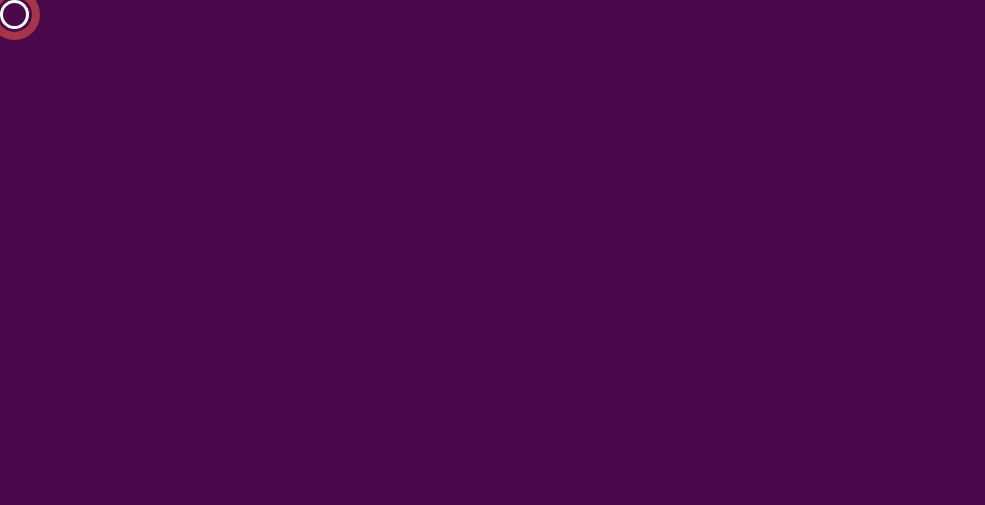
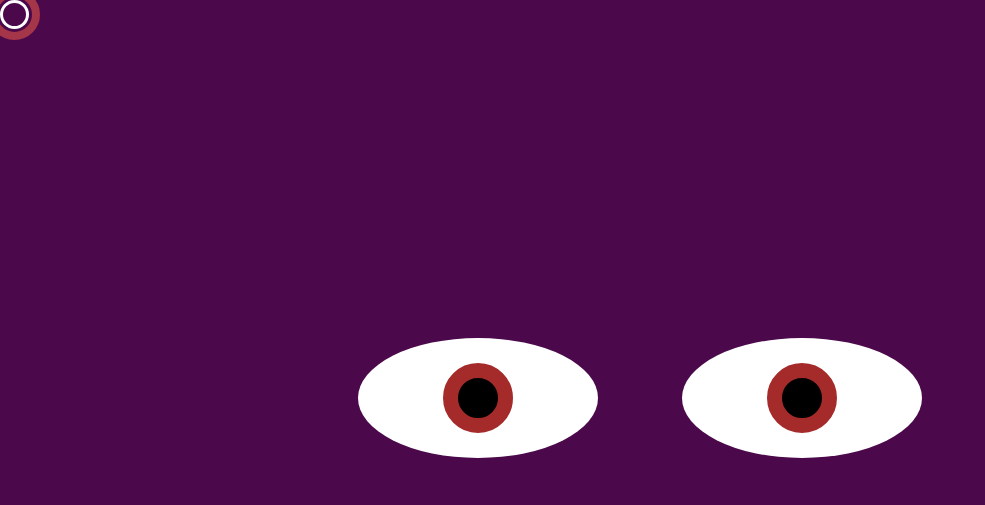
Before and after one commit to agni-c/weird-jungle, a plain HTML site: page index.html in a window 1280 px wide. Shown: the whole page, without its empty margins (0-985 px from the left). Drawn offline with Linux system fonts and the light colour scheme.

Commit message:
Following eyes

```diff
--- a/index.css
+++ b/index.css
@@ -7,12 +7,44 @@ body {
 	cursor: pointer;
 }
 
+/* Moving eyes */
+.eyes {
+	position: absolute;
+	top: 50%;
+	transform: translateY(-50%);
+	width: 100%;
+	text-align: center;
+	/* background-color: gray; */
+}
+.eye {
+	position: relative;
+	width: 240px;
+	height: 120px;
+	background: #fff;
+	display: inline-block;
+	border-radius: 50%;
+	margin: 40px;
+	overflow: hidden;
+}
+.ball {
+	position: absolute;
+	height: 40px;
+	width: 40px;
+	background: #000;
+	border-radius: 50%;
+	top: 50%;
+	left: 50%;
+	transform: translate(-50%, -50%);
+	border: 15px solid brown;
+}
+
 .circle {
 	position: absolute;
 	width: 23px;
 	height: 23px;
 	border-radius: 50%;
 	border: 3px solid white;
+	z-index: 1;
 
 	/* creates the beautiful lag */
 	transition-duration: 200ms;
@@ -28,6 +60,7 @@ body {
 	opacity: 0.5;
 	border-radius: 50%;
 	border: 8px solid tomato;
+	z-index: 1;
 
 	/* To center things reduce amount pixel from position */
 	top: -14px;
--- a/index.html
+++ b/index.html
@@ -3,11 +3,24 @@
 	<head>
 		<meta charset="UTF-8" />
 		<meta name="viewport" content="width=device-width, initial-scale=1.0" />
+		<link
+			rel="shortcut icon"
+			href="/favicon_io/favicon.ico"
+			type="image/x-icon"
+		/>
 		<link rel="stylesheet" href="index.css" />
-		<title>cursor animation</title>
+		<title>Weird animation</title>
 	</head>
 	<body>
 		<div class="circle"></div>
+		<div class="eyes">
+			<div class="eye">
+				<div class="ball"></div>
+			</div>
+			<div class="eye">
+				<div class="ball"></div>
+			</div>
+		</div>
 		<script src="index.js"></script>
 	</body>
 </html>
--- a/index.js
+++ b/index.js
@@ -15,3 +15,18 @@ document.addEventListener("click", (e) => {
 		circle.classList.remove("expand");
 	}, 500);
 });
+
+// Moving eyes
+
+const eyeBalls = document.getElementsByClassName("ball");
+document.addEventListener("mousemove", (e) => {
+	let x = (e.clientX * 100) / window.innerWidth + "%";
+	let y = (e.clientY * 100) / window.innerHeight + "%";
+	console.log(eyeBalls.length);
+
+	for (let i = 0; i < eyeBalls.length; i++) {
+		eyeBalls[i].style.left = x;
+		eyeBalls[i].style.top = y;
+		eyeBalls[i].style.transform = `translate(-${x},-${y})`;
+	}
+});
```
Also changed, not shown: favicon_io/android-chrome-192x192.png (added), favicon_io/android-chrome-512x512.png (added), favicon_io/apple-touch-icon.png (added), favicon_io/favicon-16x16.png (added), favicon_io/favicon-32x32.png (added), favicon_io/favicon.ico (added), favicon_io/site.webmanifest (added).
